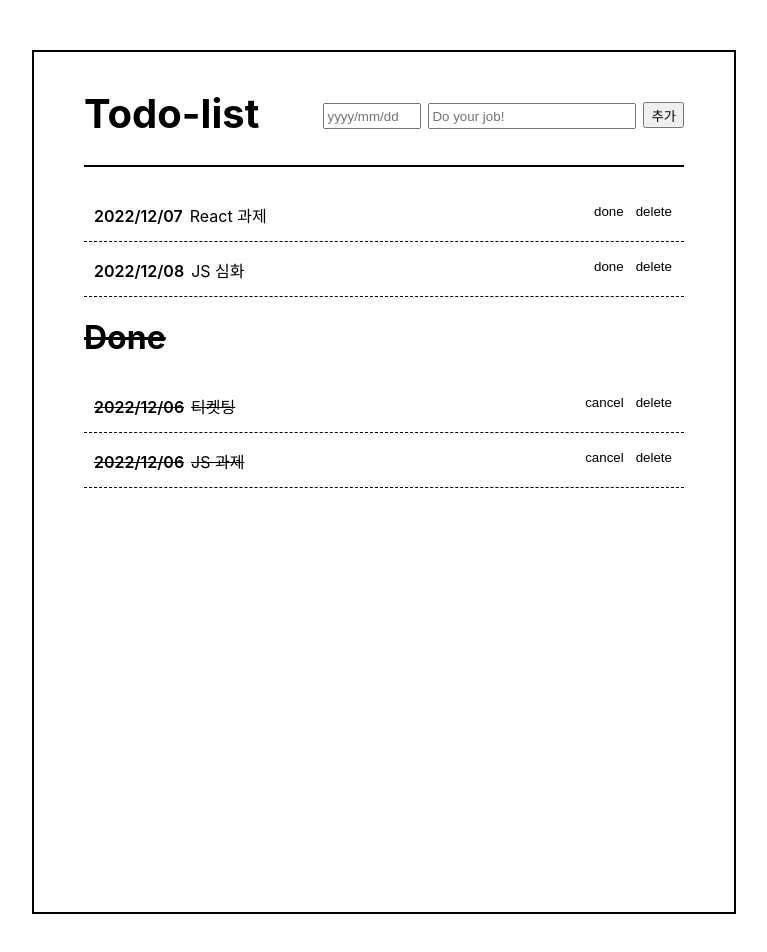
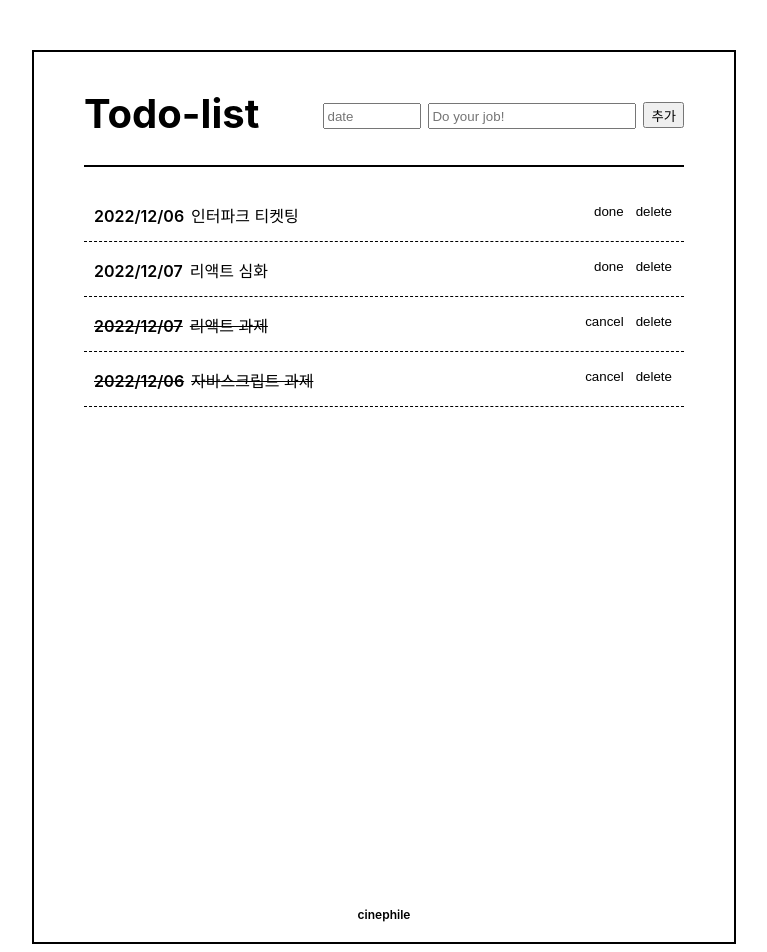
Before and after one commit to cinephi1e/todolist, a React (Create React App) app: page / in a window 1280 px wide. Shown: the top 952 px of the page, without its empty margins (256-1023 px from the left). Built offline with nearby package versions, Linux system fonts and the light colour scheme.

Commit message:
css 수정, footer 추가

```diff
--- a/src/App.css
+++ b/src/App.css
@@ -1,7 +1,7 @@
 .wrap {
   width: 600px;
   min-height: 800px;
-  padding: 10px 50px 50px 50px;
+  padding: 10px 50px 20px 50px;
   margin: 50px auto;
   border: 2px solid;
 }
@@ -32,6 +32,7 @@
 .contents {
   display: flex;
   flex-direction: column;
+  min-height: 700px;
 }
 .todo-list {
   display: flex;
@@ -62,3 +63,10 @@
 .list-btn:hover {
   opacity: 0.5;
 }
+.footer {
+  display: flex;
+  justify-content: center;
+  margin-top: 20px;
+  font-size: 12px;
+  font-weight: 600;
+}
--- a/src/App.js
+++ b/src/App.js
@@ -3,15 +3,18 @@ import "./App.css";
 import TodoList from "./components/Todolist";
 
 const App = () => {
-  // 체크리스트
   const [list, setList] = useState([
-    { id: 1, date: "2022/12/07", todo: "React 과제", isDone: false },
-    { id: 2, date: "2022/12/08", todo: "JS 심화", isDone: false },
-    { id: 3, date: "2022/12/06", todo: "티켓팅", isDone: true },
-    { id: 4, date: "2022/12/06", todo: "JS 과제", isDone: true },
+    { id: 1, date: "2022/12/07", todo: "리액트 과제", isDone: true },
+    {
+      id: 2,
+      date: "2022/12/06",
+      todo: "인터파크 티켓팅",
+      isDone: false,
+    },
+    { id: 3, date: "2022/12/07", todo: "리액트 심화", isDone: false },
+    { id: 4, date: "2022/12/06", todo: "자바스크립트 과제", isDone: true },
   ]);
 
-  const [id, setId] = useState("");
   const [date, setDate] = useState("");
   const [todo, setTodo] = useState("");
 
@@ -45,7 +48,6 @@ const App = () => {
       }
     });
     setList(doneList);
-    // console.log(doneList);
   };
 
   console.log("---------------투두리스트-------------");
@@ -59,7 +61,7 @@ const App = () => {
           <input
             className="input-date"
             value={date}
-            placeholder="yyyy/mm/dd"
+            placeholder="date"
             onChange={(e) => setDate(e.target.value)}
           />
           <input
@@ -91,7 +93,6 @@ const App = () => {
           })}
         </div>
         <div className="done-list">
-          <h1>Done</h1>
           {list.map((todo) => {
             if (todo.isDone) {
               return (
@@ -108,6 +109,7 @@ const App = () => {
           })}
         </div>
       </div>
+      <div className="footer">cinephile</div>
     </div>
   );
 };
```
